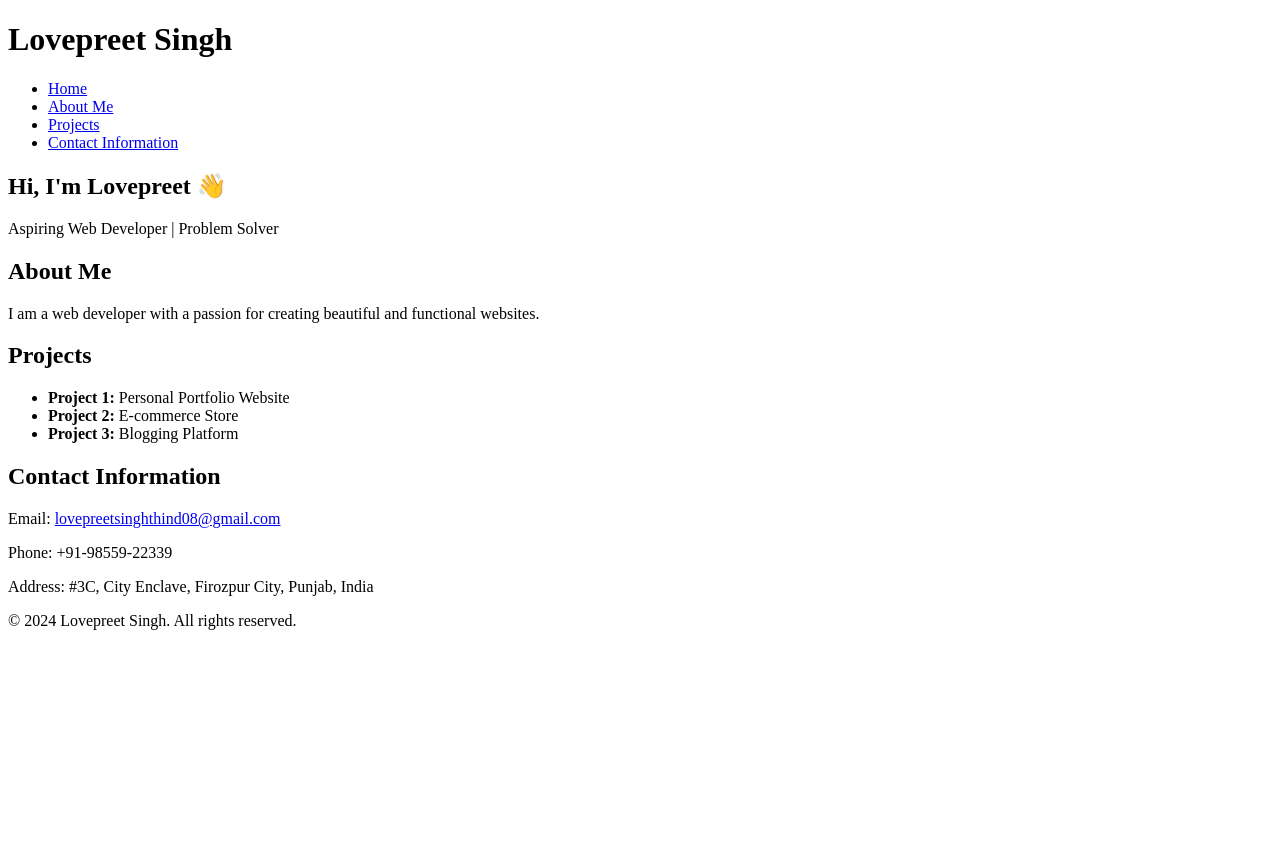
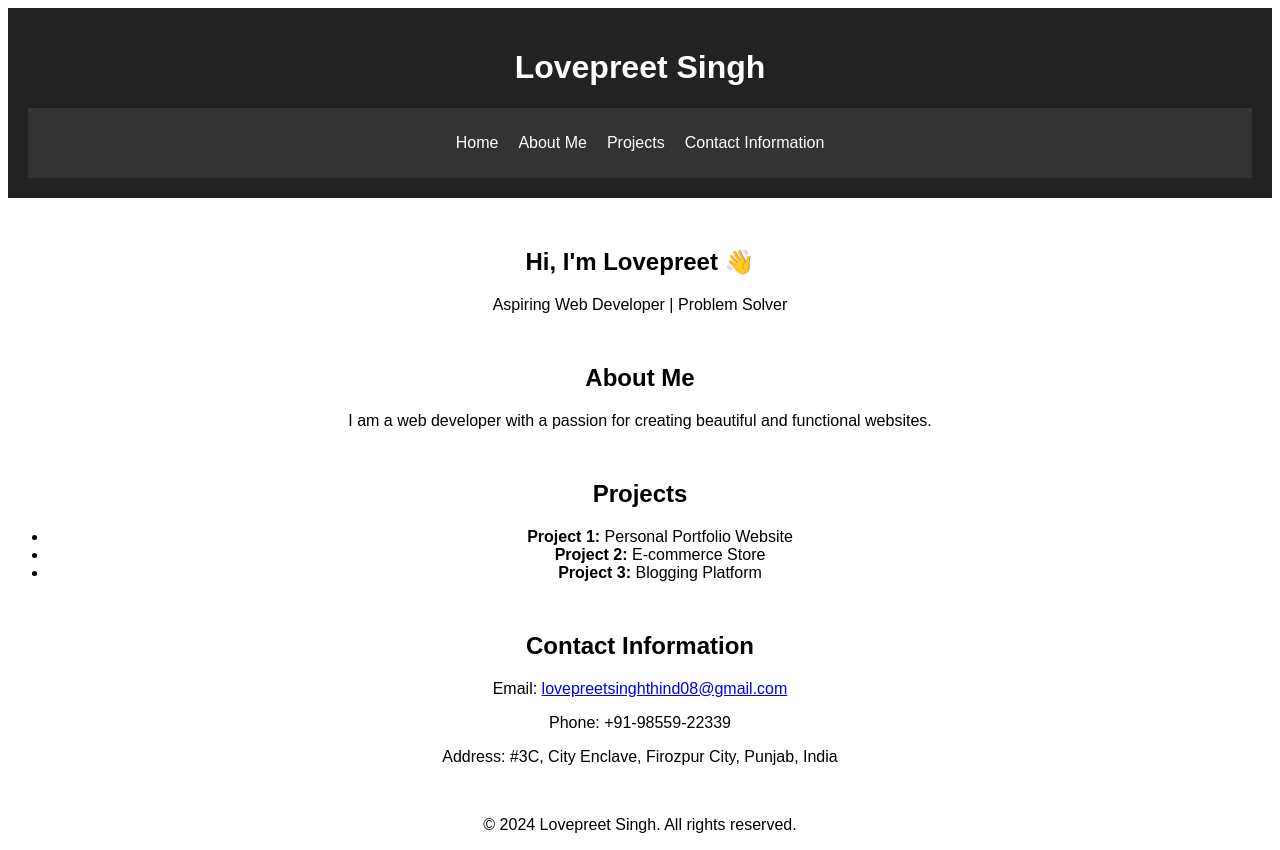
Before and after one commit to LoveTechX/portfolio-website, a plain HTML site: page index.html in a window 1280 px wide. Before the commit the page ends 800 px from the top, so only its background shows below. Drawn offline with Linux system fonts and the light colour scheme.

Commit message:
Improved UI with CSS: centered layout, converted navbar to horizontal using flexbox, added colors and spacing

```diff
--- a/index.html
+++ b/index.html
@@ -5,6 +5,7 @@
     <meta charset="UTF-8">
     <meta name="viewport" content="width=device-width, initial-scale=1.0">
     <title>Lovepreet Singh | Portfolio</title>
+    <link rel="stylesheet" href="style.css">
 </head>
 
 <body>
@@ -46,6 +47,7 @@
     <footer>
         <p>&copy; 2024 Lovepreet Singh. All rights reserved.</p>
     </footer>
+    <script src="script.js"></script>
 </body>
 
 </html>
--- /dev/null
+++ b/script.js
@@ -0,0 +1 @@
+console.log("Portfolio loaded");
--- /dev/null
+++ b/style.css
@@ -0,0 +1,32 @@
+body {
+    font-family: Arial;
+    text-align: center;
+}
+
+nav ul {
+    display: flex;
+    justify-content: center;
+    list-style: none;
+    padding: 0;
+    gap: 20px;
+}
+
+header {
+    background-color: #222;
+    color: white;
+    padding: 20px;
+}
+
+nav {
+    background-color: #333;
+    padding: 10px;
+}
+
+nav a {
+    color: white;
+    text-decoration: none;
+}
+
+section {
+    margin: 50px 0;
+}
```
